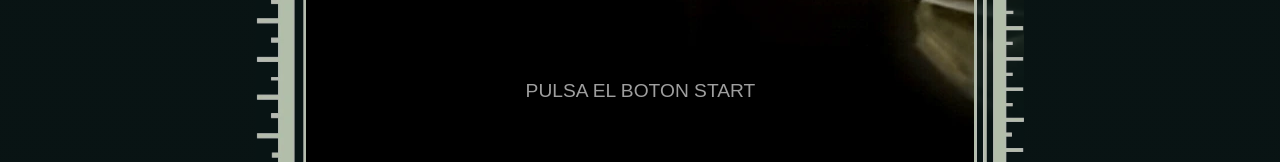
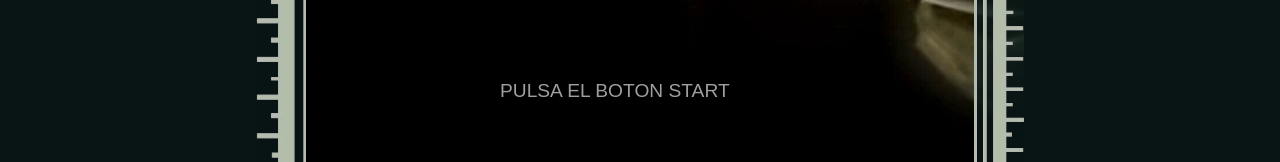
Before and after one commit to EnzoDev10/Black-tribute, a React (Vite) app: page / in a window 1280 px wide. Shown: the part 402-564 px from the top of the page. Built offline with nearby package versions, Linux system fonts and the light colour scheme.

Commit message:
Cleaned styles of button and fixed some errors.

```diff
--- a/src/components/Button/Button.css
+++ b/src/components/Button/Button.css
@@ -15,7 +15,8 @@
 	}
 }
 
-button {
+.btn-container button {
+	animation: flicker 400ms forwards;
 	align-items: center;
 	border: none;
 	background-color: transparent;
@@ -24,36 +25,20 @@ button {
 	display: flex;
 	font-size: 1.2rem;
 	gap: 10px;
-	min-width: 250px;
+
+	min-width: 300px;
 	padding: 10px;
 	position: relative;
 	transition: border 1ms;
 
 	&:focus,
 	&:hover {
-		animation: flicker 400ms forwards;
 		background-color: var(--dark-color);
+
 		border-right: solid var(--light-color);
 		border-left: solid var(--light-color);
 		border-width: 3px;
-		font-size: 1.4rem;
 		outline: none;
-		opacity: 1;
-	}
-
-	&:before {
-		background-color: var(--light-color);
-		content: '';
-		opacity: 0.01;
-		height: 3px;
-		position: absolute;
-		top: 50%;
-		left: -60px;
-		width: 60px;
-	}
-
-	&:hover:before,
-	&:focus:before {
 		opacity: 1;
 	}
 }
@@ -65,13 +50,6 @@ button {
 		display: initial;
 	}
 }
-button {
-	justify-content: center;
-
-	&:before {
-		display: none;
-	}
-}
 
 @keyframes flicker {
 	25% {
@@ -80,12 +58,12 @@ button {
 	50% {
 		background-color: var(--neutral-color);
 	}
-	100% {
+	75% {
 		background-color: var(--dark-color);
 	}
 }
 
-@media screen and (max-width: 500px) {
+@media screen and (max-width: 778px) {
 	.btn-container {
 		grid-template-columns: repeat(3, 1fr);
 
--- a/src/components/Button/Button.tsx
+++ b/src/components/Button/Button.tsx
@@ -1,5 +1,6 @@
 import './Button.css';
 
+/* The '?' postfix makes the prop optional. */
 interface Props {
 	label: string;
 	addSquare?: boolean;
@@ -7,6 +8,7 @@ interface Props {
 	parentMethod?: () => void;
 }
 
+/* An svg with the shape of a square with only the corners coloured.  */
 const corners = (
 	<svg viewBox="0 0 100 100" width="25px">
 		<path d="M25,2 L2,2 L2,25" fill="none" stroke="white" strokeWidth="10" />
```
